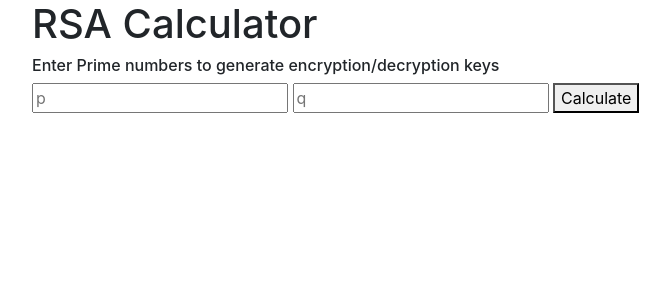
After one commit to YechielK/portfolio, a Flask app: page /rsa_encryption in a window 1280 px wide. The commit adds this page. Shown: the top 300 px of the page, without its empty margins (53-723 px from the left). Run offline with Flask 2, Linux system fonts and the light colour scheme; parts of the project's set-up code (start-up, migrations or seed data) failed here and were passed over.

Commit message:
added RSA

```diff
--- a/app.py
+++ b/app.py
@@ -1,7 +1,10 @@
 from lib.predict import predict
-from flask import Flask, request, render_template, g
+from flask import Flask, request, render_template, g, session
 import bayesian
+import rsa
 app = Flask(__name__)
+
+app.config["SECRET_KEY"] = "open secret"
 
 @app.route('/', methods=['GET', 'POST'])
 def home():
@@ -29,8 +32,6 @@ def predict_route():
         prob = g.model.predict_proba(g.X).round(3)[0][0]
     return render_template('sentiment_predictor.html', result=output, sentence=sentence, lemmed=g.lemmed, prob=prob, showPrediction=True)
 
-
-
 @app.route('/chessboard_code', methods=['GET', 'POST'])
 def chessboard_code():
     if request.method == 'GET':
@@ -53,3 +54,35 @@ def calculate():
         values = bayesian.calculate(x,y,z)
 
         return render_template('bayes.html', v=values, a=a, b=b)
+
+@app.route('/rsa_encryption', methods=['GET', 'POST'])
+def rsa_encryption():
+    if request.method == 'GET':
+        return render_template('rsa.html')
+
+@app.route('/calculate_rsa', methods=['GET', 'POST'])
+def calculate_rsa():
+    if request.method == 'GET':
+        # msg = str(request.args.get("msg"))
+        p = int(request.args.get("p"))
+        q = int(request.args.get("q"))
+
+        # if msg == "":
+        keys = rsa.get_keys(p,q)
+        session['keys'] = keys
+        # print(session['keys'])
+        return render_template('rsa.html', k=keys)
+
+        # dict = rsa.calculate(msg, p, q)
+        # print(dict)
+        # return render_template('rsa.html', d=dict)
+
+@app.route('/calculate_msg', methods=['GET', 'POST'])
+def calculate_msg():
+    if request.method == 'GET':
+        msg = str(request.args.get("msg"))
+        print(session['keys'])
+
+        dict = rsa.calculate(msg, session['keys']['p'], session['keys']['q'])
+        print(dict)
+        return render_template('rsa.html', k=session['keys'], d=dict)
--- a/static/styles/home.css
+++ b/static/styles/home.css
@@ -2,11 +2,12 @@ body {
 
     text-align:center;
     padding: 15em 0;
-
+    /* background-color: rgb(24, 24, 24); */
 }
 
 p {
     font-size: 4em; /* 40px/16=2.5em */
+    /* color: rgb(170, 170, 170); */
 }
 
 .left{
--- a/templates/projects.html
+++ b/templates/projects.html
@@ -11,6 +11,7 @@
 <ul>
     <li><a href="/bayesian_calculator" >Bayesian Calculator</a></li>
     <li><a href="/chessboard_code" >Impossible Chessboard Puzzle</a</li>
+    <li><a href="/rsa_encryption" >RSA Encryption</a</li>
     <li><a href="/sentiment_predictor" >Sentiment Predictor</a></li>
   </ul>
 
--- /dev/null
+++ b/templates/rsa.html
@@ -0,0 +1,45 @@
+{% extends "layout.html" %}
+
+{% block title %}RSA Encryption{% endblock %}
+{% block head %}
+  {{ super() }}
+  <link rel="stylesheet" href="{{ url_for('static', filename='styles/rsa.css') }}">
+{% endblock %}
+{% block content %}
+
+<h1>RSA Calculator</h1>
+<h6>Enter Prime numbers to generate encryption/decryption keys</h6>
+<!-- <h1>this is a lot of infromation that is gonnab in the thing im typing it not look at mee woee</h1> -->
+
+<form action="/calculate_rsa">
+    <input type="text" name="p" placeholder="p" id="p"/>
+    <input type="text" name="q" placeholder="q" id="q"/>
+    <button type="submit">Calculate</button>
+</form>
+
+
+{% if k %}
+<p>modulus = p * q = {{ k['p'] }} * {{ k['q'] }} = {{ k['modulus'] }}</p>
+<p>totient = (p - 1) * (q - 1) = ({{ k['p'] }} - 1) * ({{ k['q'] }} - 1) = {{ k['totient'] }}</p>
+<p>enc key = Number that is coprime with totient and modulus =  {{ k['encryption_key'] }}</p>
+<p>dec key = Number that when multiplied by enc key and modded by totient equals 1 = {{ k['decryption_key'] }}</p>
+<p>Encryption Keys = ({{ k['encryption_key'] }}, {{ k['modulus'] }})</p>
+<p>Decryption Keys = ({{ k['decryption_key'] }}, {{ k['modulus'] }})</p>
+
+
+<h6>Enter message to encrypt/decrypt</h6>
+<form action="/calculate_msg">
+    <input type="text" name="msg" placeholder="message" id="msg"/>
+    <button type="submit">Encrypt</button>
+</form>
+{% endif %}
+
+{% if d %}
+<p>Message: {{ d['msg'] }}</p>
+<p>Ascii codes = {{ d['nums'] }}</p>
+<p>Encrypted Ascii codes = each num to the power of {{ d['encryption_key'] }} modded by {{ d['modulus'] }} = {{ d['encrypted_nums'] }}</p>
+<p>Decrypted Ascii codes = each num to the power of {{ d['decryption_key'] }} modded by {{ d['modulus'] }} = {{ d['decrypted_nums'] }}</p>
+<p>Decrypted Message: {{ d['decrypted_msg'] }}</p>
+{% endif %}
+
+{% endblock %}
```
Also changed, not shown: rsa.py (added, +61 -0 lines), static/styles/rsa.css (added).
